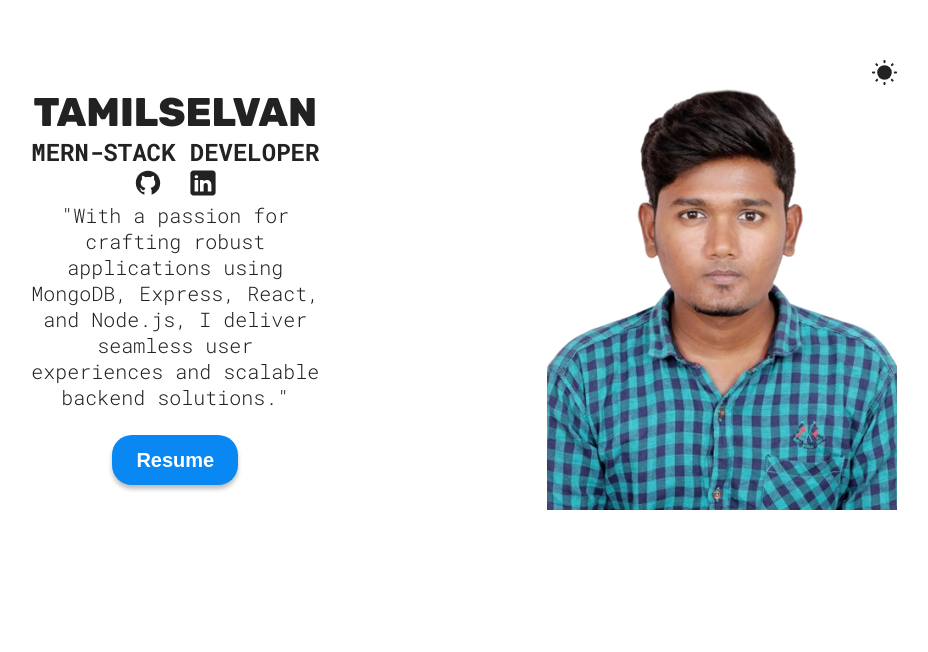
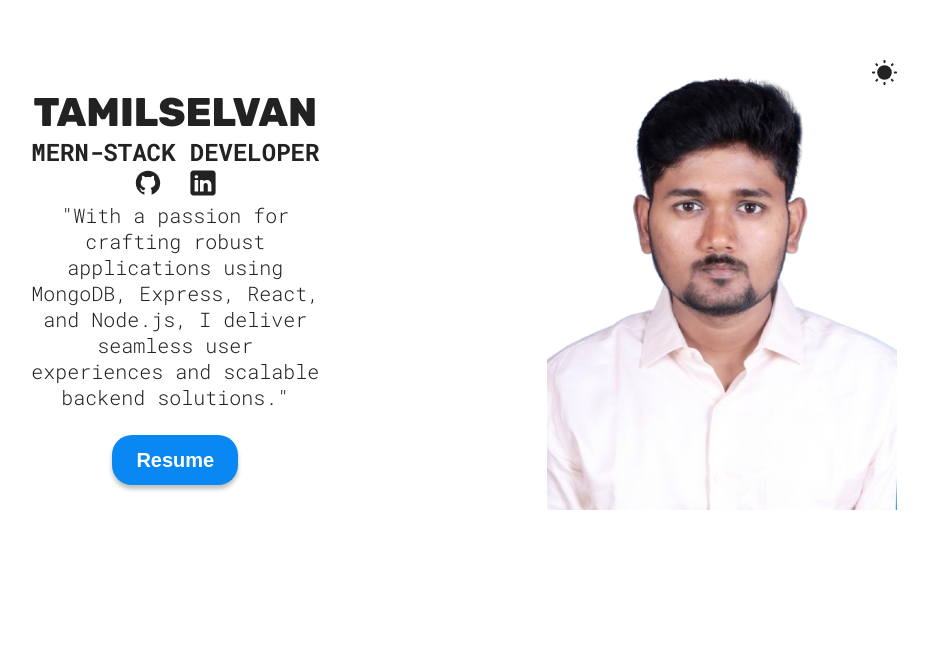
Before and after one commit to nareshselvan6/Personal-Portfolio_1, a React (Vite) app: page / in a window 1280 px wide. Shown: the part 148-800 px from the top of the page, without its empty margins (176-1104 px from the left). Built offline with nearby package versions, Linux system fonts and the light colour scheme.

Commit message:
profile pic  updated

```diff
--- a/src/sections/Hero/Hero.jsx
+++ b/src/sections/Hero/Hero.jsx
@@ -1,6 +1,7 @@
 import styles from './HeroStyles.module.css';
 import heroImg from '../../assets/Design uten navn.png';
 import hero from"../../assets/hero.png";
+import hero2 from"../../assets/hero2.png";
 import sun from '../../assets/sun.svg';
 import moon from '../../assets/moon.svg';
 import twitterLight from '../../assets/twitter-light.svg';
@@ -24,7 +25,7 @@ function Hero() {
     <section id="hero" className={styles.container}>
       <div  className={styles.colorModeContainer}>
         <img
-          src={hero}
+          src={hero2}
           className={styles.hero }
           alt="Profile picture of Tamilselvan"
         />
```
Also changed, not shown: src/assets/hero2.png (added).
